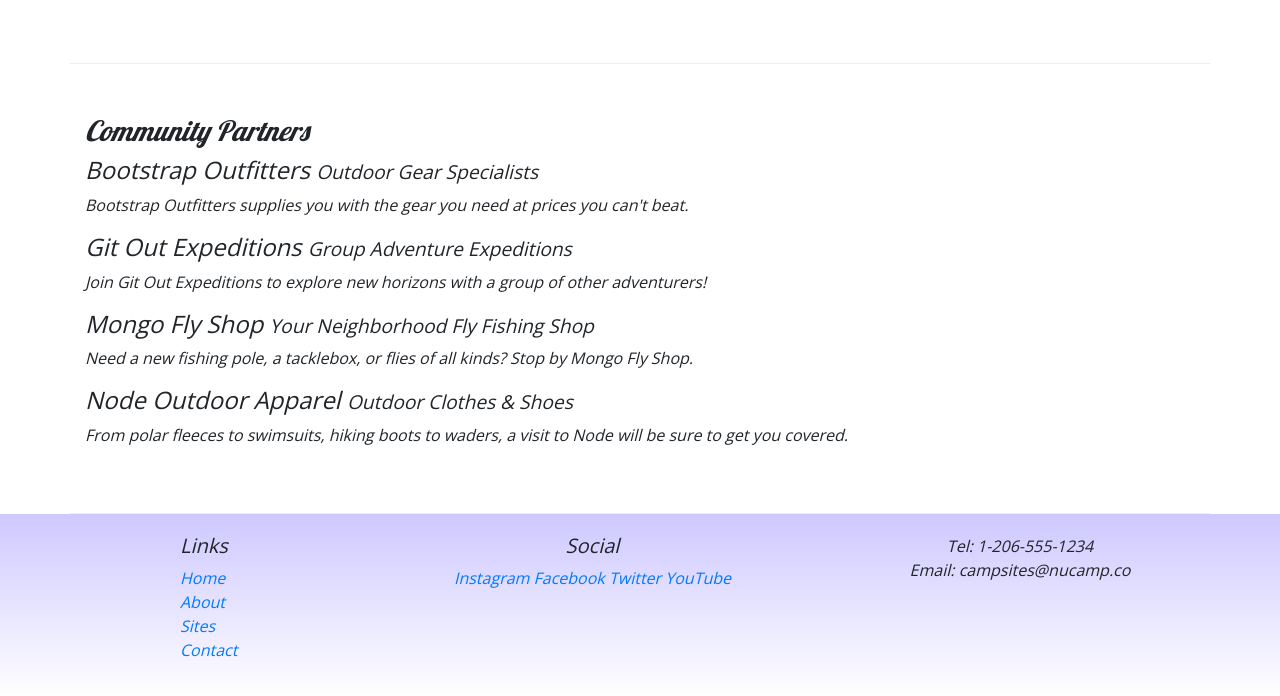
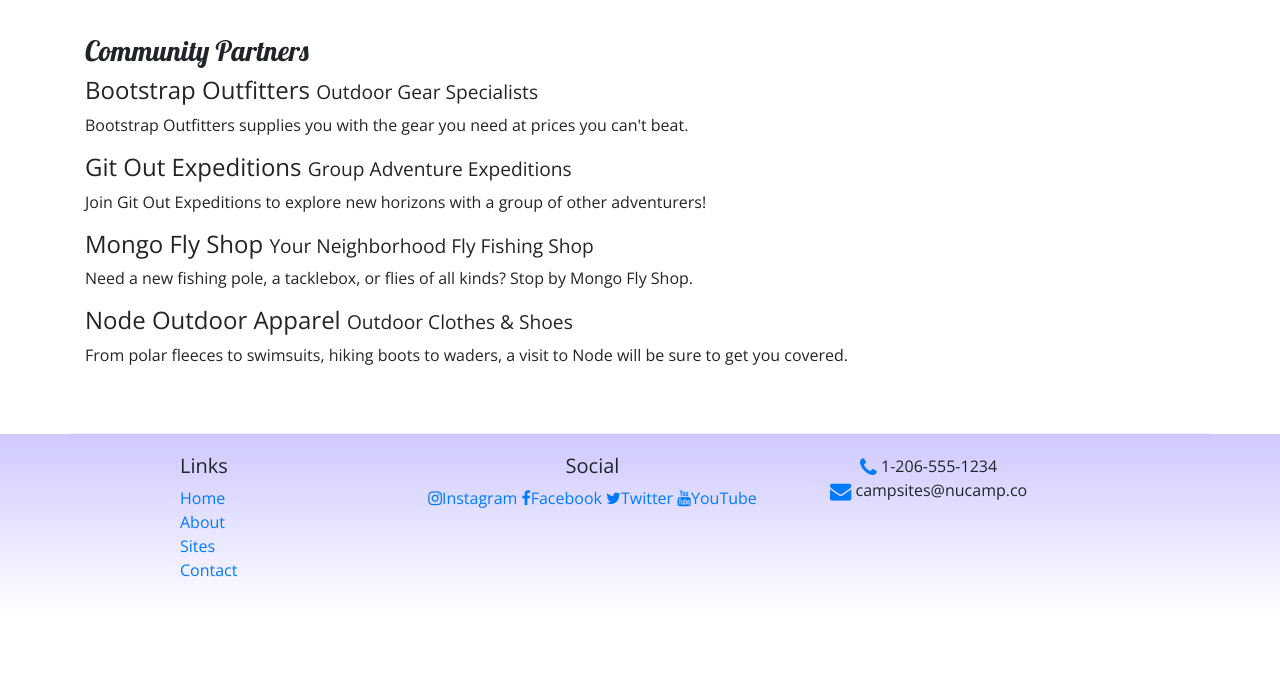
Before and after one commit to candacerubin/2-Bootstrap, a website: page aboutus.html in a window 1280 px wide. Shown: the part 696-1392 px from the top of the page. After the commit the page ends 1314 px from the top, so only its background shows below. Drawn offline with nearby package versions, Linux system fonts and the light colour scheme.

Commit message:
Icon Fonts

```diff
--- a/aboutus.html
+++ b/aboutus.html
@@ -1,18 +1,21 @@
 <!DOCTYPE html>
 <html lang="en">
+
 <head>
-    <meta charset="UTF-8">
-    <meta name="viewport" content="width=device-width, initial-scale=1.0">
+    <!-- Required meta tags always come first -->
+    <meta charset="UTF-8"/>
+    <meta name="viewport" content="width=device-width, initial-scale=1.0"/>
+
+    <!-- Bootstrap CSS -->
     <link
       rel="stylesheet"
-      href="node_modules/bootstrap/dist/css/bootstrap.min.css"
-    />
+      href="node_modules/bootstrap/dist/css/bootstrap.min.css"/>
 
     <!-- Additional CSS must be placed after Bootstrap CSS -->
+    <link rel="stylesheet" href="node_modules/font-awesome/css/font-awesome.min.css" />
     <link
       rel="stylesheet"
-      href="https://fonts.googleapis.com/css?family=Lobster|Open+Sans"
-    />
+      href="https://fonts.googleapis.com/css?family=Lobster|Open+Sans"/>
     <link rel="stylesheet" href="css/styles.css" />
 
     <title>NuCamp: About Us</title>
@@ -46,7 +49,7 @@
           <div class="collapse navbar-collapse" id="nucampNavbar">
             <ul class="navbar-nav">
               <li class="nav-item">
-                <a class="nav-link" href="#"><i class="fa fa-home fa-lg"><i>Home</a>
+                <a class="nav-link" href="#"><i class="fa fa-home fa-lg"></i>Home</a>
               </li>
               <li class="nav-item active">
                 <a class="nav-link" href="aboutus.html"><i class="fa fa-info fa-lg"></i>About</a>
@@ -106,15 +109,15 @@
                 </div>
                 <div class="col-6 col-sm-5 text-center">
                     <h5>Social</h5>
-                    <a href="http://instagram.com/">Instagram</a>
-                    <a href="http://facebook.com/">Facebook</a>
-                    <a href="http://twitter.com/">Twitter</a>
-                    <a href="http://youtube.com/">YouTube</a>
-                </div>
-                <div class="col-sm-4 text-center">
-                    Tel: 1-206-555-1234<br />
-                    Email: campsites@nucamp.co
-                </div>
+                    <a href="http://instagram.com/"><i class="fa fa-instagram"></i>Instagram</a>
+                    <a href="http://facebook.com/"><i class="fa fa-facebook"></i>Facebook</a>
+                    <a href="http://twitter.com/"><i class="fa fa-twitter"></i>Twitter</a>
+                    <a href="http://youtube.com/"><i class="fa fa-youtube"></i>YouTube</a>
+                  </div>
+                  <div class="col-xs-4 text-center">
+                    <i class="fa fa-phone fa-lg text-primary"></i> 1-206-555-1234<br />
+                              <i class="fa fa-envelope fa-lg text-primary"></i> campsites@nucamp.co
+                  </div>
            </div>
         </div>
     </footer>
```
Also changed, not shown: index.html (+7 -18 lines).
